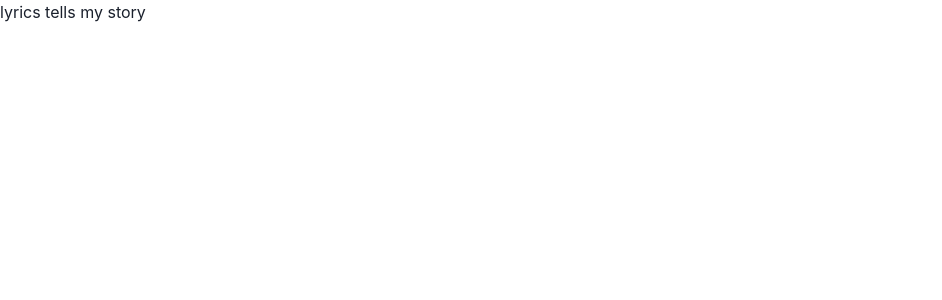
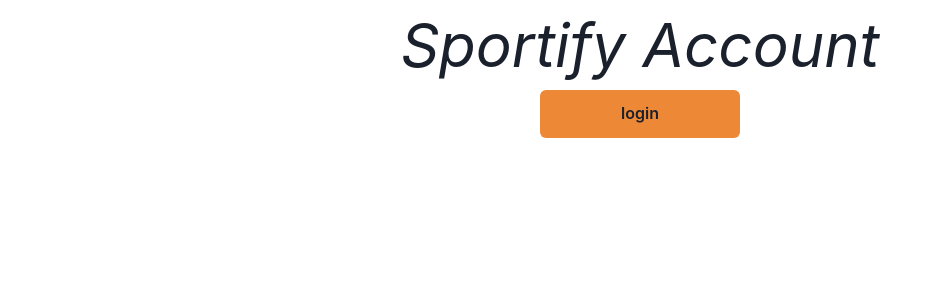
Before and after one commit to DonaldMzima/Music-Static-Site, a Next.js app: page /lyrics in a window 1280 px wide. Shown: the top 300 px of the page, without its empty margins (0-942 px from the left). Built offline with nearby package versions, Linux system fonts and the light colour scheme.

Commit message:
ref:add/lyrics-account

```diff
--- a/pages/lyrics.tsx
+++ b/pages/lyrics.tsx
@@ -1,10 +1,34 @@
-import React from 'react'
+import React, { useState, useEffect } from 'react'
+import axios from 'axios'
+import { Button, Container, Link, Text } from '@chakra-ui/react'
 
 const lyrics = () => {
+  const CLIENT_ID = 'b2799869d1f4430a8cc10468dc678b58'
+  const REDIRECT_URI = 'http://localhost:3000'
+  const AUTH_ENDPOINT = 'https://accounts.spotify.com/authorize'
+  const RESPONSE_TYPE = 'token'
+
   return (
-    <div>
-      <h1>lyrics tells my story</h1>
-    </div>
+    <>
+      <Container maxW="full" mt={0} centerContent overflow="hidden">
+        <Text fontSize="6xl" as="em">
+          Sportify Account
+        </Text>
+        <Button
+          size="md"
+          height="48px"
+          width="200px"
+          bg="orange.400"
+          _hover={{ border: '2px solid #1C6FEB' }}
+        >
+          <Link
+            href={`${AUTH_ENDPOINT}?client_id=${CLIENT_ID}&redirect_uri=${REDIRECT_URI}&response_type=${RESPONSE_TYPE}`}
+          >
+            login
+          </Link>
+        </Button>
+      </Container>
+    </>
   )
 }
 
```
